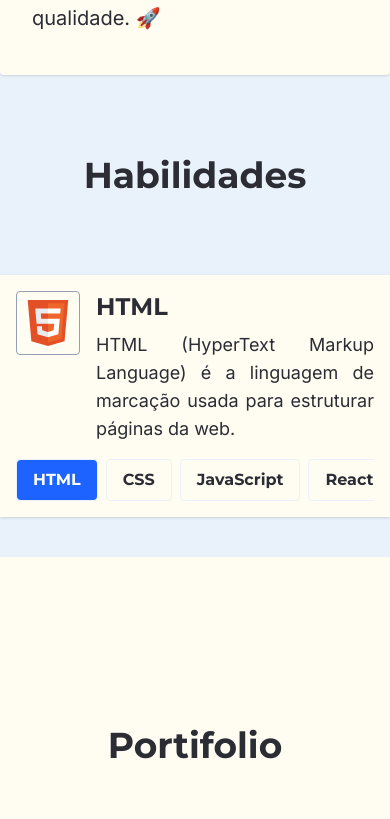
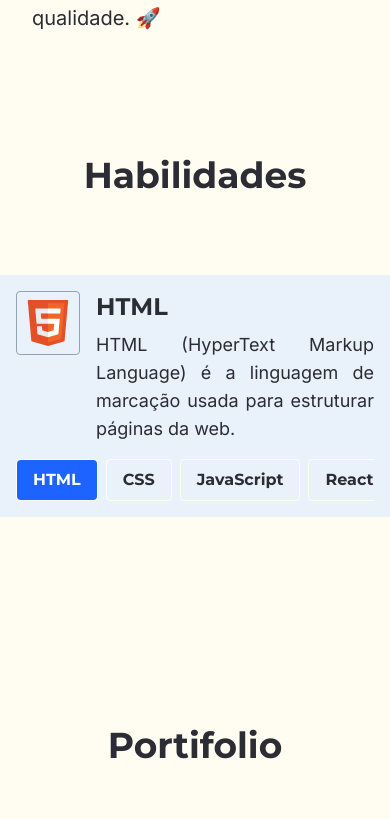
Before and after one commit to wellingtonVieiraSantos/personal-portfolio, a Next.js app: page / in a window 390 px wide. Shown: the part 2246-3065 px from the top of the page. Built offline with nearby package versions, Linux system fonts and the light colour scheme.

Commit message:
style: change responsive style color bg

```diff
--- a/src/components/About/SkillsSmoothTabs.tsx
+++ b/src/components/About/SkillsSmoothTabs.tsx
@@ -15,7 +15,7 @@ export default function SkillSmoothTabs() {
         transition: { delay: 0.2, duration: 0.4 }
       }}
       viewport={{ once: true }}
-      className='w-full max-w-4xl bg-primary-bg dark:bg-primary-bg-dark lg:rounded m-auto grid grid-flow-row p-4 overflow-hidden shadow'
+      className='w-full max-w-7xl bg-secondary-bg xl:bg-primary-bg dark:bg-secondary-bg-dark  xl:dark:bg-primary-bg-dark lg:rounded m-auto grid grid-flow-row p-4 overflow-hidden xl:shadow'
     >
       <AnimatePresence mode='wait'>
         <motion.div
@@ -47,7 +47,7 @@ export default function SkillSmoothTabs() {
           <button
             key={skill.id}
             onClick={() => setActive(skill.id)}
-            className={`py-2 px-4 flex flex-1 justify-center relative border border-secondary-bg dark:border-secondary-bg-dark rounded ${
+            className={`py-2 px-4 flex flex-1 justify-center relative border border-primary-bg xl:border-secondary-bg dark:border-primary-bg-dark xl:dark:border-secondary-bg-dark rounded ${
               active === skill.id &&
               'text-button-text dark:text-secondary-bg-dark'
             }  font-montserrat-title`}
--- a/src/components/About/index.tsx
+++ b/src/components/About/index.tsx
@@ -8,7 +8,7 @@ import SkillSmoothTabs from './SkillsSmoothTabs'
 export default function About() {
   return (
     <section className='min-h-screen m-auto grid place-items-center' id='about'>
-      <div className='w-full h-full dark:bg-secondary-bg-dark bg-secondary-bg py-10 grid place-items-center'>
+      <div className='w-full h-full dark:bg-primary-bg-dark xl:dark:bg-secondary-bg-dark xl:bg-secondary-bg py-10 grid place-items-center'>
         <motion.div
           initial={{ opacity: 0, scale: 0 }}
           whileInView={{
@@ -18,7 +18,7 @@ export default function About() {
           }}
           viewport={{ once: true }}
           className='max-w-7xl grid grid-flow-row lg:grid-cols-[1fr_2fr] lg:grid-flow-col rounded
-         py-10 px-4 bg-primary-bg dark:bg-primary-bg-dark shadow'
+         py-10 px-4 bg-primary-bg dark:bg-primary-bg-dark xl:shadow'
         >
           <div className='flex flex-col items-center gap-4'>
             <Image
```
